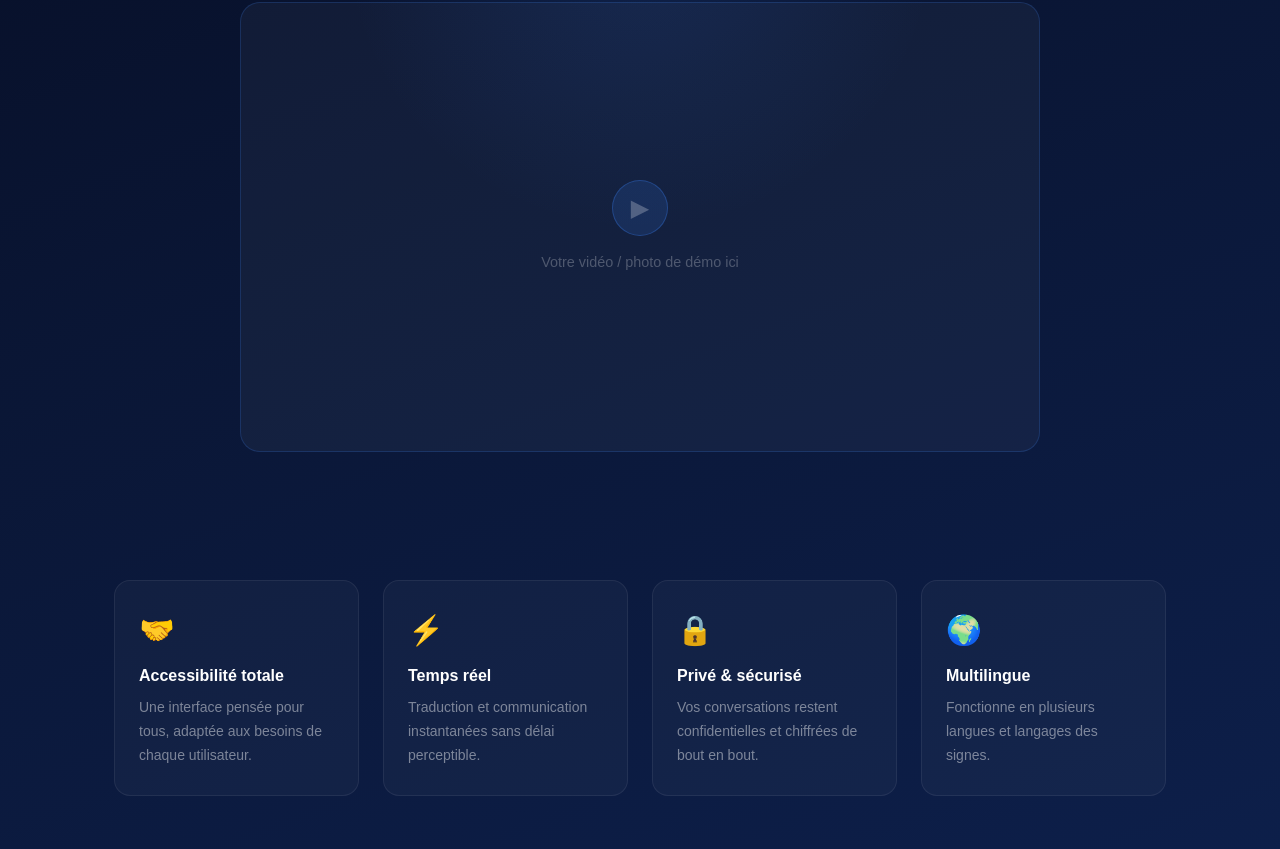
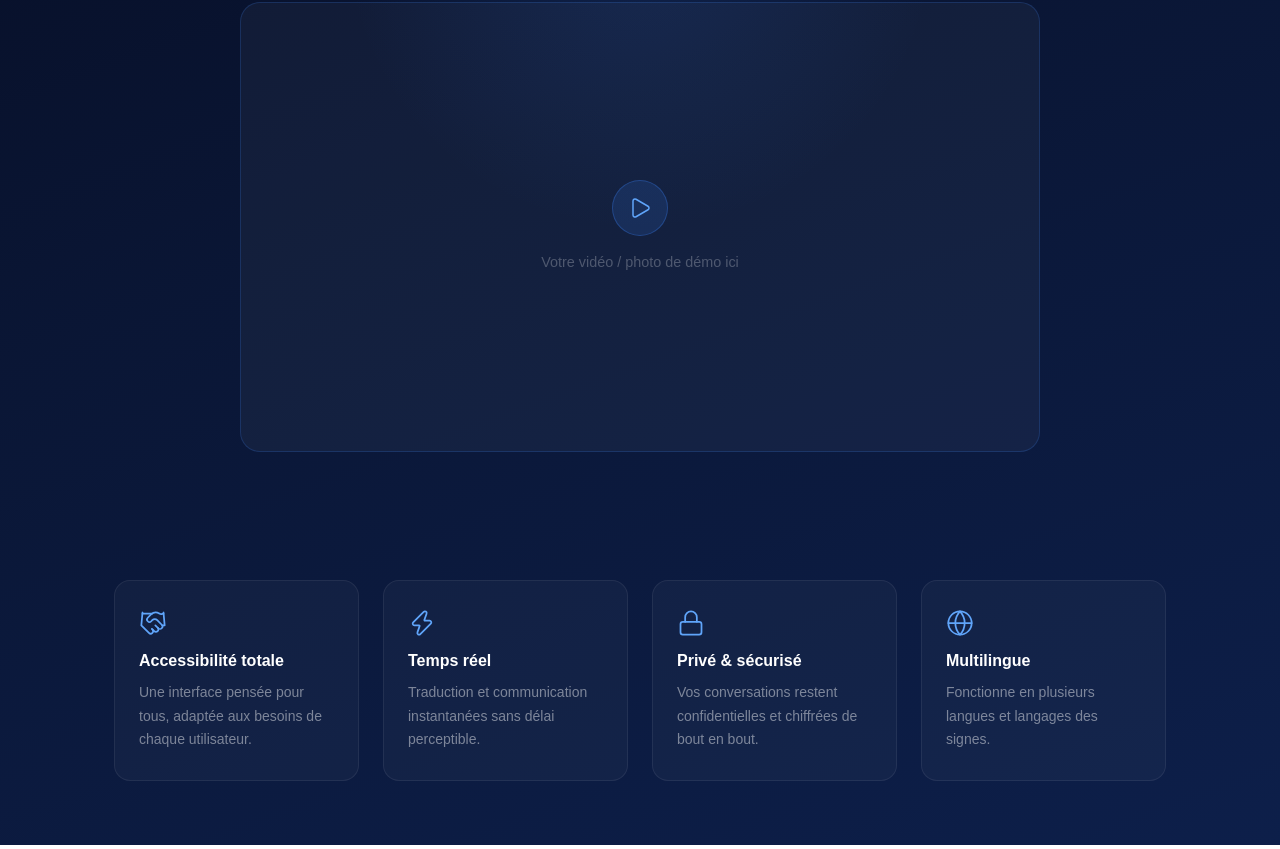
Before and after one commit to ahmedkb22/sordo-app, a Next.js app: page / in a window 1280 px wide. Shown: the part 587-1436 px from the top of the page. Built offline with nearby package versions, Linux system fonts and the light colour scheme; no server answers.

Commit message:
installing lucide icons

```diff
--- a/package.json
+++ b/package.json
@@ -12,6 +12,7 @@
     "@mediapipe/camera_utils": "^0.3.1675466862",
     "@mediapipe/hands": "^0.4.1675469240",
     "firebase": "^12.10.0",
+    "lucide-react": "^1.14.0",
     "next": "16.1.6",
     "react": "19.2.3",
     "react-dom": "19.2.3",
--- a/src/app/page.css
+++ b/src/app/page.css
@@ -160,7 +160,7 @@
   display: flex;
   align-items: center;
   justify-content: center;
-  font-size: 1.5rem;
+  color: #60a5fa;
 }
 
 /* ── Features section ───────────────────────────────────────── */
@@ -188,8 +188,9 @@
 }
 
 .feature-icon {
-  font-size: 1.8rem;
   margin-bottom: 0.75rem;
+  color: #60a5fa;
+  display: flex;
 }
 
 .feature-title {
--- a/src/app/page.js
+++ b/src/app/page.js
@@ -1,4 +1,5 @@
 import Link from "next/link";
+import { Handshake, Zap, Lock, Globe, Play } from "lucide-react";
 import "./page.css";
 
 export default function Home() {
@@ -40,7 +41,9 @@ export default function Home() {
 
         {/* Media placeholder */}
         <div className="hero-media">
-          <div className="hero-media-icon">▶</div>
+          <div className="hero-media-icon">
+            <Play size={24} strokeWidth={1.5} />
+          </div>
           Votre vidéo / photo de démo ici
         </div>
 
@@ -49,10 +52,10 @@ export default function Home() {
       {/* ── Features strip ── */}
       <section className="features-section">
         {[
-          { icon: "🤝", title: "Accessibilité totale",  desc: "Une interface pensée pour tous, adaptée aux besoins de chaque utilisateur." },
-          { icon: "⚡", title: "Temps réel",            desc: "Traduction et communication instantanées sans délai perceptible." },
-          { icon: "🔒", title: "Privé & sécurisé",      desc: "Vos conversations restent confidentielles et chiffrées de bout en bout." },
-          { icon: "🌍", title: "Multilingue",           desc: "Fonctionne en plusieurs langues et langages des signes." },
+          { icon: <Handshake size={28} strokeWidth={1.5} />, title: "Accessibilité totale", desc: "Une interface pensée pour tous, adaptée aux besoins de chaque utilisateur." },
+          { icon: <Zap       size={28} strokeWidth={1.5} />, title: "Temps réel",           desc: "Traduction et communication instantanées sans délai perceptible." },
+          { icon: <Lock      size={28} strokeWidth={1.5} />, title: "Privé & sécurisé",     desc: "Vos conversations restent confidentielles et chiffrées de bout en bout." },
+          { icon: <Globe     size={28} strokeWidth={1.5} />, title: "Multilingue",          desc: "Fonctionne en plusieurs langues et langages des signes." },
         ].map((f) => (
           <div key={f.title} className="feature-card">
             <div className="feature-icon">{f.icon}</div>
```
Also changed, not shown: 1 other file (tests, documents, lock files or other folders).
